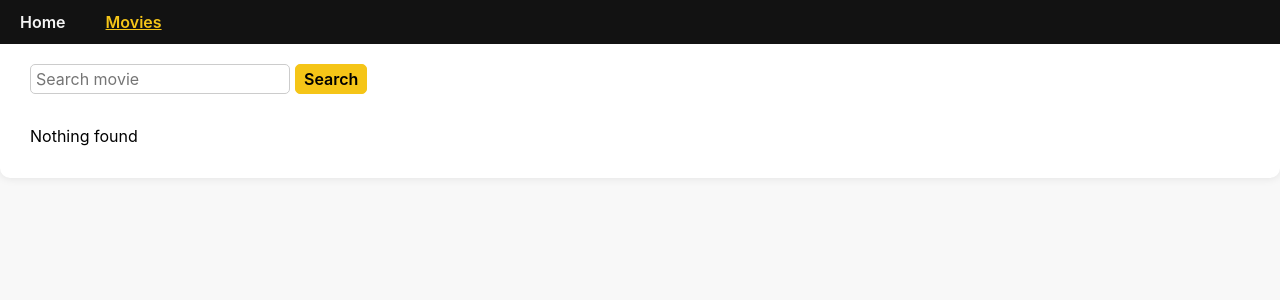
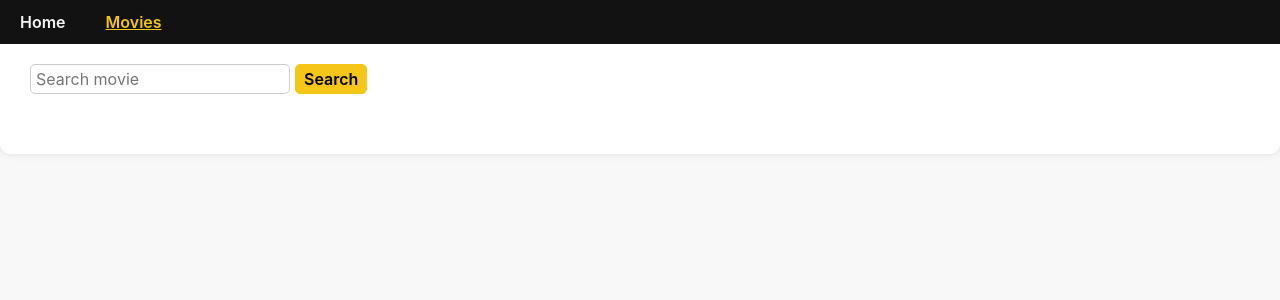
Before and after one commit to nickunderhill/goit-neo-react-hw-module5, a React (Vite) app: page /movies in a window 1280 px wide. Shown: the top 300 px of the page. Built offline with nearby package versions, Linux system fonts and the light colour scheme.

Commit message:
fix empty result

```diff
--- a/src/components/MovieList/MovieList.jsx
+++ b/src/components/MovieList/MovieList.jsx
@@ -5,10 +5,6 @@ const MovieList = ({ movies }) => {
   const location = useLocation();
 
   return (
-    <div>
-      {movies.length === 0 ? (
-        <p className={css.notFoundPlaceholder}>Nothing found</p>
-      ) : (
     <ul className={css.moviesList}>
       {movies.map(movie => (
         <li key={movie.id}>
@@ -18,15 +14,11 @@ const MovieList = ({ movies }) => {
             state={{ from: location, searchQuery: location.search }}
           >
             {movie.title}{' '}
-                {movie.release_date
-                  ? `(${movie.release_date.slice(0, 4)})`
-                  : ''}
+            {movie.release_date ? `(${movie.release_date.slice(0, 4)})` : ''}
           </Link>
         </li>
       ))}
     </ul>
-      )}
-    </div>
   );
 };
 
--- a/src/pages/MoviesPage/MoviesPage.jsx
+++ b/src/pages/MoviesPage/MoviesPage.jsx
@@ -10,6 +10,7 @@ const MoviesPage = () => {
   const [searchParams, setSearchParams] = useSearchParams();
   const location = useLocation();
   const [query, setQuery] = useState(searchParams.get('query') || '');
+  const [emptyResult, setEmptyResult] = useState(false);
 
   const searchMovies = useCallback(async query => {
     const response = await axios.get(
@@ -21,7 +22,11 @@ const MoviesPage = () => {
         },
       }
     );
-    setMovies(response.data.results);
+    const movies = response.data.results;
+    if (movies.length === 0) {
+      setEmptyResult(true);
+    }
+    setMovies(movies);
   }, []);
 
   useEffect(() => {
@@ -53,7 +58,11 @@ const MoviesPage = () => {
           Search
         </button>
       </form>
-      <MovieList movies={movies} />
+      {emptyResult ? (
+        <div className={css.emptyResult}>Nothing found</div>
+      ) : (
+        <MovieList movies={movies} />
+      )}
     </div>
   );
 };
--- a/src/pages/MoviesPage/MoviesPage.module.css
+++ b/src/pages/MoviesPage/MoviesPage.module.css
@@ -38,3 +38,8 @@
 .searchBtn:hover {
     border: 1px solid black;
 }
+
+.emptyResult {
+    text-align: left;
+    padding: 30px;
+}
```
Lines whose indentation alone changed are shown as unchanged.
